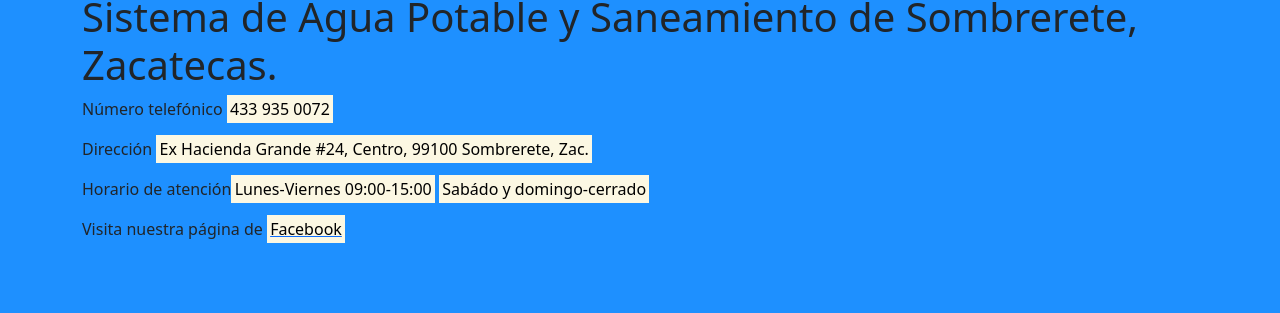
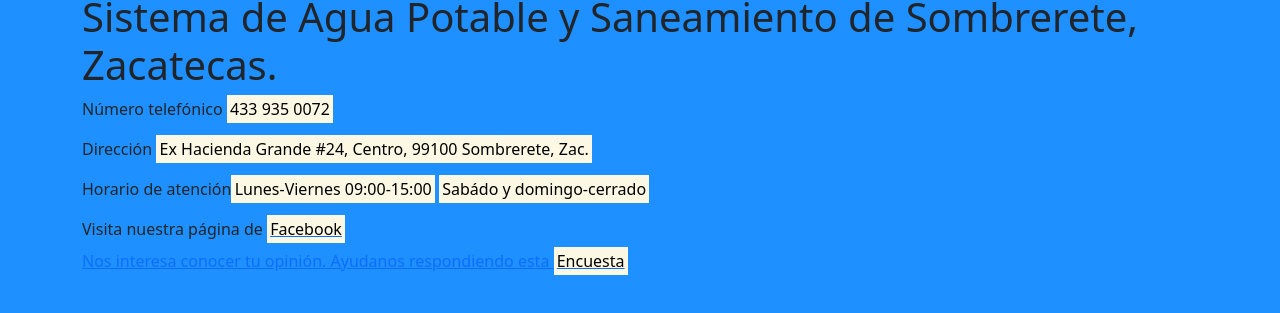
Before and after one commit to Chente31209/ElSeguimetoDeQuejas, a website: page quejas_agua/view/Datos.html in a window 1280 px wide. Shown: the part 83-396 px from the top of the page. Drawn offline with nearby package versions, Linux system fonts and the light colour scheme; files whose address does not match are found by name.

Commit message:
modificacion de datos

```diff
--- a/quejas_agua/view/Datos.html
+++ b/quejas_agua/view/Datos.html
@@ -49,6 +49,9 @@
           <p class="text-blue-200 mb-2">Visita nuestra página de
           <a href="https://www.facebook.com/SiapasSombrerete" target= "_blank" real="nofollow noopener
         noreferrer"> <mark>Facebook</mark></p>
+        <p class="text-blue-200 mb-2">Nos interesa conocer tu opinión. Ayudanos respondiendo esta
+          <a href="https://docs.google.com/forms/d/e/1FAIpQLScoksqzY6ReqbCbpbH4nMB83x7R_5S8_v872a9PQ5EDM-uqQw/viewform" target= "_blank" real="nofollow noopener
+        noreferrer"> <mark>Encuesta</mark></p>
         </div>
         </body>
         </html>
```
